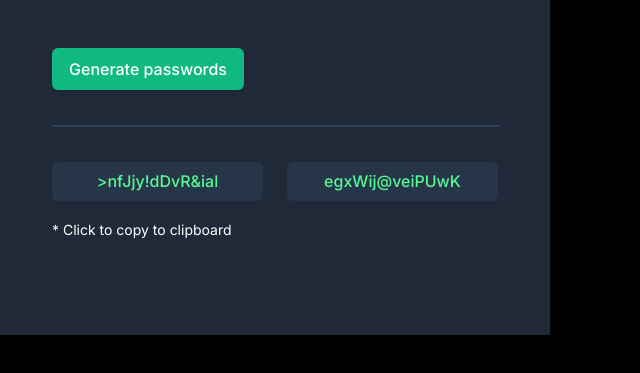
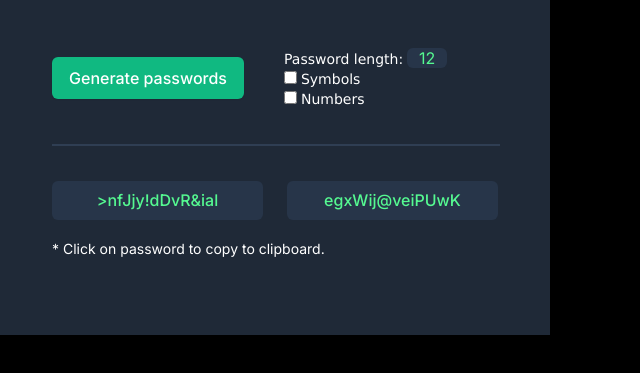
Before and after one commit to abudiab/Password-Generator, a plain HTML site: page index.html in a window 1280 px wide. Shown: the part 215-588 px from the top of the page, without its empty margins (0-640 px from the left). Drawn offline with nearby package versions, Linux system fonts and the light colour scheme.

Commit message:
Added options and styles

```diff
--- a/index.css
+++ b/index.css
@@ -73,7 +73,51 @@ body {
 }
 
 #generate-button{
+    /* margin-top: 51px; */
+}
+
+#actions {
+    display: flex;
+    flex-direction: row;
+    justify-content: flex-start;
+    align-items: center;
     margin-top: 51px;
+}
+
+#options {
+    margin-left: 40px;
+    font-family: Inter;
+    font-weight: 400;
+    font-size: 14px;
+    line-height: 20px;
+    text-align: left;
+}
+
+input#password-length{
+    width: 40px;
+    height: 20px;
+    background: #273549;
+    color: #55F991;
+    font-family: 'Inter';
+    font-weight: 400;
+    font-size: 16px;
+    text-align: center;
+    border-radius: 6px;
+    border: none;
+}
+
+input {
+
+}
+
+input::-webkit-outer-spin-button,
+input::-webkit-inner-spin-button {
+    -webkit-appearance: none;
+    margin: 0;
+}
+
+input[type=number] {
+    -moz-appearance:textfield; /* Firefox */
 }
 
 .horizontal-separator {
--- a/index.html
+++ b/index.html
@@ -7,13 +7,23 @@
             <div class="app">
                 <h1 class="title">Generate a <br> <span class="green-text">random password<span></h1>
                 <p class="subtitle">Never use an insecure password again.</p>
-                <button id="generate-button" class="btn">Generate passwords</button>
+                <section id="actions">
+                    <button id="generate-button" class="btn">Generate passwords</button>
+                    <div id="options">
+                        <label for="password-length">Password length:</label>
+                        <input type="number" id="password-length" name="password-length" min="6" max="999" value="12"><br>
+                        <input type="checkbox" id="symbols" name="symbols" value="symbols">
+                        <label for="symbols"> Symbols</label><br>
+                        <input type="checkbox" id="numbers" name="numbers" value="numbers">
+                        <label for="numbers"> Numbers</label><br>
+                    </div>
+                </section>
                 <hr class="horizontal-separator">
                 <div class="passwords-container">
                     <div class="password-box">>nfJjy!dDvR&ial</div>
                     <div class="password-box">egxWij@veiPUwK</div>
                 </div>
-                <p class="fine-print">* Click to copy to clipboard<p>
+                <p class="fine-print">* Click on password to copy to clipboard.<p>
             </div>
         </div>
 
```
